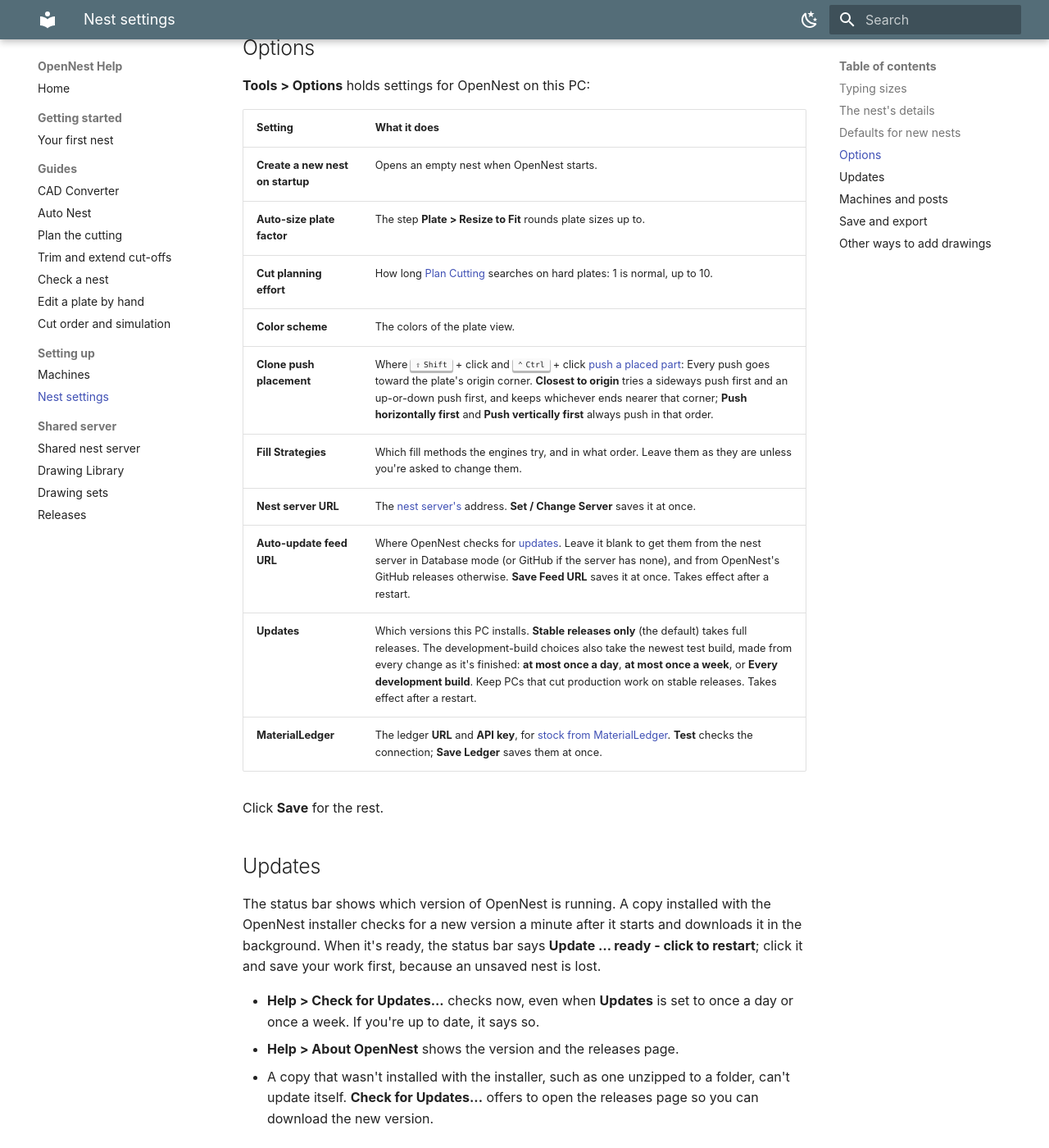
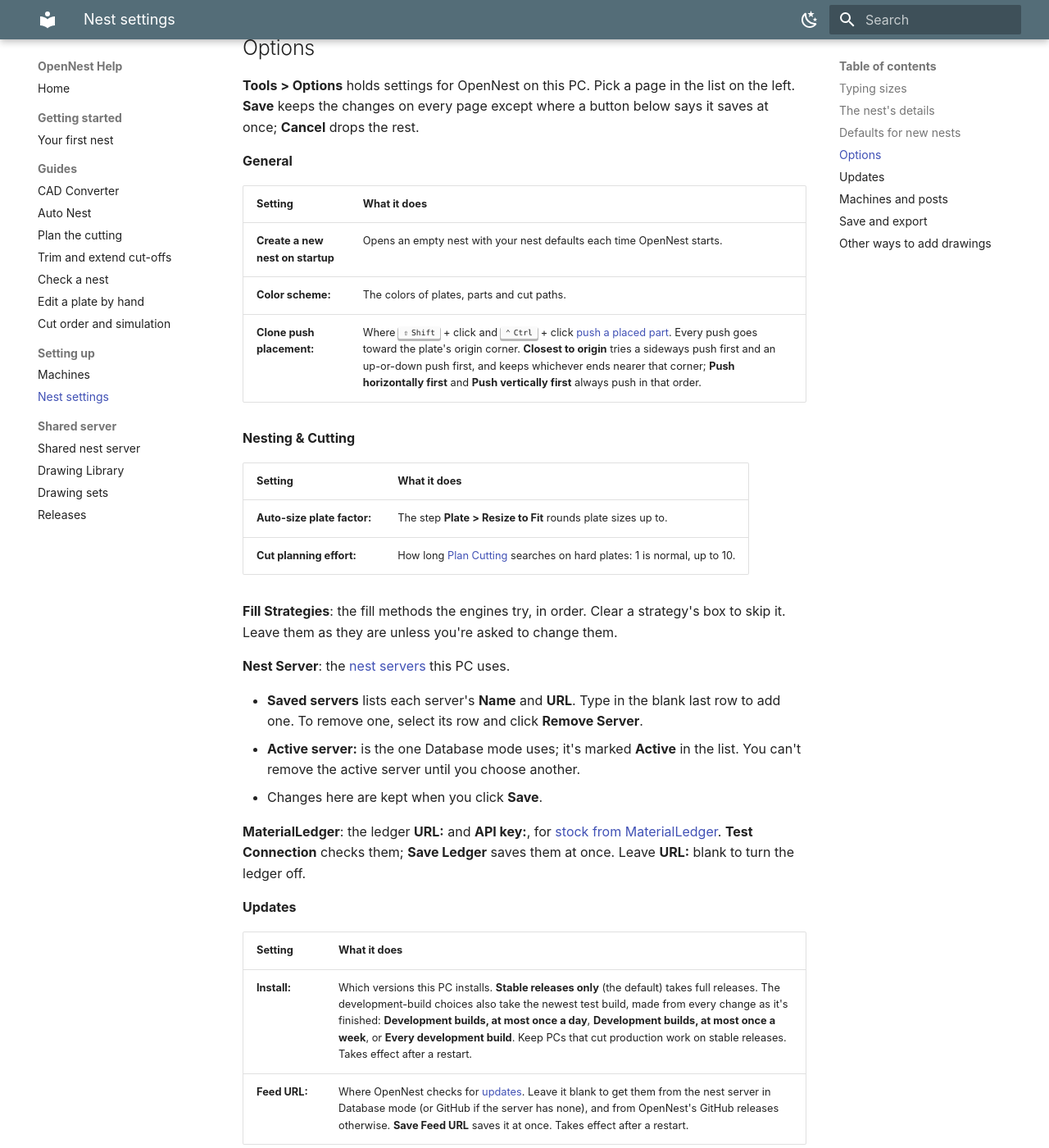
Before and after one commit to ajisaacs/opennest-help, an MkDocs documentation site: the page built from docs/nest-settings.md, in a window 1280 px wide and 1400 px high, scrolled down 1415 px. Shown: the whole window at 82% size. Built offline with MkDocs 1.6.1 and Material for MkDocs 9.7.7, drawn with Linux system fonts in a browser that asks for light colours.

Commit message:
Describe the Options pages

```diff
--- a/docs/nest-settings.md
+++ b/docs/nest-settings.md
@@ -55,22 +55,46 @@ In Database mode the server keeps one shared copy of the nest defaults; see
 
 ## Options {#options}
 
-**Tools > Options** holds settings for OpenNest on this PC:
+**Tools > Options** holds settings for OpenNest on this PC. Pick a page in the list on
+the left. **Save** keeps the changes on every page except where a button below says it
+saves at once; **Cancel** drops the rest.
+
+**General**
 
 | Setting | What it does |
 | --- | --- |
-| **Create a new nest on startup** | Opens an empty nest when OpenNest starts. |
-| **Auto-size plate factor** | The step **Plate > Resize to Fit** rounds plate sizes up to. |
-| **Cut planning effort** | How long [Plan Cutting](cutting-planner.md#not-ready) searches on hard plates: 1 is normal, up to 10. |
-| **Color scheme** | The colors of the plate view. |
-| **Clone push placement** | Where ++shift++ + click and ++ctrl++ + click [push a placed part](edit-plates.md#place-parts): Every push goes toward the plate's origin corner. **Closest to origin** tries a sideways push first and an up-or-down push first, and keeps whichever ends nearer that corner; **Push horizontally first** and **Push vertically first** always push in that order. |
-| **Fill Strategies** | Which fill methods the engines try, and in what order. Leave them as they are unless you're asked to change them. |
-| **Nest server URL** | The [nest server's](nest-server.md#change-server-address) address. **Set / Change Server** saves it at once. |
-| **Auto-update feed URL** | Where OpenNest checks for [updates](#updates). Leave it blank to get them from the nest server in Database mode (or GitHub if the server has none), and from OpenNest's GitHub releases otherwise. **Save Feed URL** saves it at once. Takes effect after a restart. |
-| **Updates** | Which versions this PC installs. **Stable releases only** (the default) takes full releases. The development-build choices also take the newest test build, made from every change as it's finished: **at most once a day**, **at most once a week**, or **Every development build**. Keep PCs that cut production work on stable releases. Takes effect after a restart. |
-| **MaterialLedger** | The ledger **URL** and **API key**, for [stock from MaterialLedger](auto-nest.md#materialledger). **Test** checks the connection; **Save Ledger** saves them at once. |
+| **Create a new nest on startup** | Opens an empty nest with your nest defaults each time OpenNest starts. |
+| **Color scheme:** | The colors of plates, parts and cut paths. |
+| **Clone push placement:** | Where ++shift++ + click and ++ctrl++ + click [push a placed part](edit-plates.md#place-parts). Every push goes toward the plate's origin corner. **Closest to origin** tries a sideways push first and an up-or-down push first, and keeps whichever ends nearer that corner; **Push horizontally first** and **Push vertically first** always push in that order. |
 
-Click **Save** for the rest.
+**Nesting & Cutting**
+
+| Setting | What it does |
+| --- | --- |
+| **Auto-size plate factor:** | The step **Plate > Resize to Fit** rounds plate sizes up to. |
+| **Cut planning effort:** | How long [Plan Cutting](cutting-planner.md#not-ready) searches on hard plates: 1 is normal, up to 10. |
+
+**Fill Strategies**: the fill methods the engines try, in order. Clear a strategy's box
+to skip it. Leave them as they are unless you're asked to change them.
+
+**Nest Server**: the [nest servers](nest-server.md#change-server-address) this PC uses.
+
+- **Saved servers** lists each server's **Name** and **URL**. Type in the blank last
+  row to add one. To remove one, select its row and click **Remove Server**.
+- **Active server:** is the one Database mode uses; it's marked **Active** in the list.
+  You can't remove the active server until you choose another.
+- Changes here are kept when you click **Save**.
+
+**MaterialLedger**: the ledger **URL:** and **API key:**, for
+[stock from MaterialLedger](auto-nest.md#materialledger). **Test Connection** checks
+them; **Save Ledger** saves them at once. Leave **URL:** blank to turn the ledger off.
+
+**Updates**
+
+| Setting | What it does |
+| --- | --- |
+| **Install:** | Which versions this PC installs. **Stable releases only** (the default) takes full releases. The development-build choices also take the newest test build, made from every change as it's finished: **Development builds, at most once a day**, **Development builds, at most once a week**, or **Every development build**. Keep PCs that cut production work on stable releases. Takes effect after a restart. |
+| **Feed URL:** | Where OpenNest checks for [updates](#updates). Leave it blank to get them from the nest server in Database mode (or GitHub if the server has none), and from OpenNest's GitHub releases otherwise. **Save Feed URL** saves it at once. Takes effect after a restart. |
 
 ## Updates {#updates}
 
@@ -79,7 +103,7 @@ OpenNest installer checks for a new version a minute after it starts and downloa
 the background. When it's ready, the status bar says **Update … ready - click to
 restart**; click it and save your work first, because an unsaved nest is lost.
 
-- **Help > Check for Updates...** checks now, even when **Updates** is set to once a day or
+- **Help > Check for Updates...** checks now, even when **Install:** is set to once a day or
   once a week. If you're up to date, it says so.
 - **Help > About OpenNest** shows the version and the releases page.
 - A copy that wasn't installed with the installer, such as one unzipped to a folder,
```
Also changed, not shown: docs/auto-nest.md (+3 -3 lines), docs/nest-server.md (+4 -4 lines).
